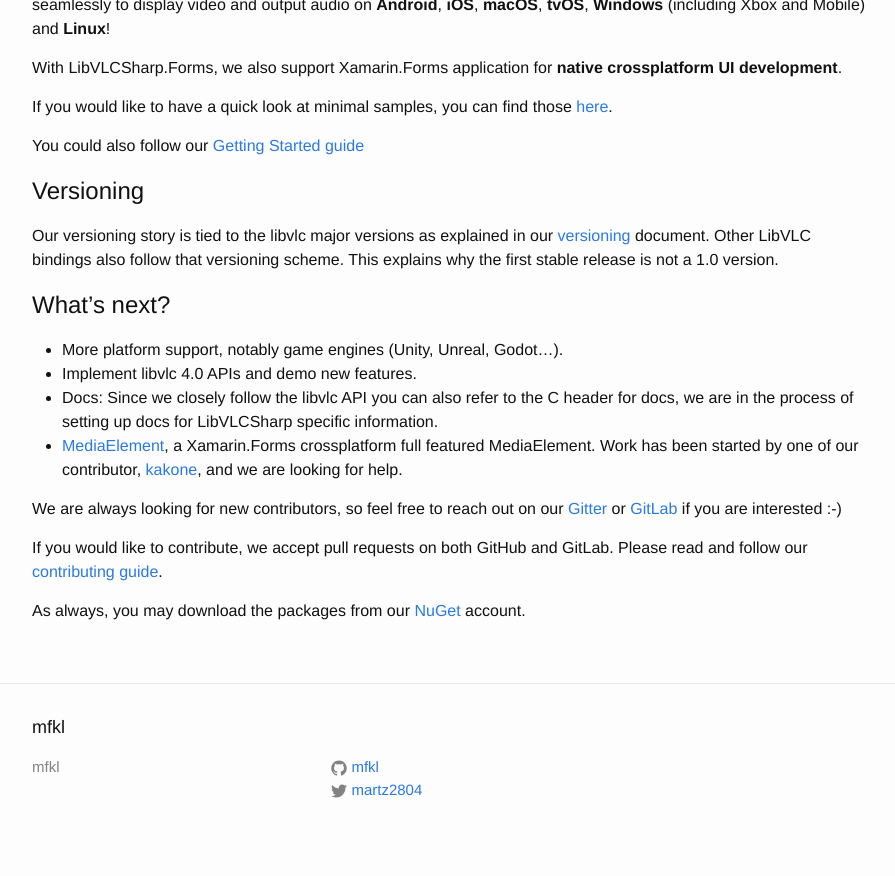
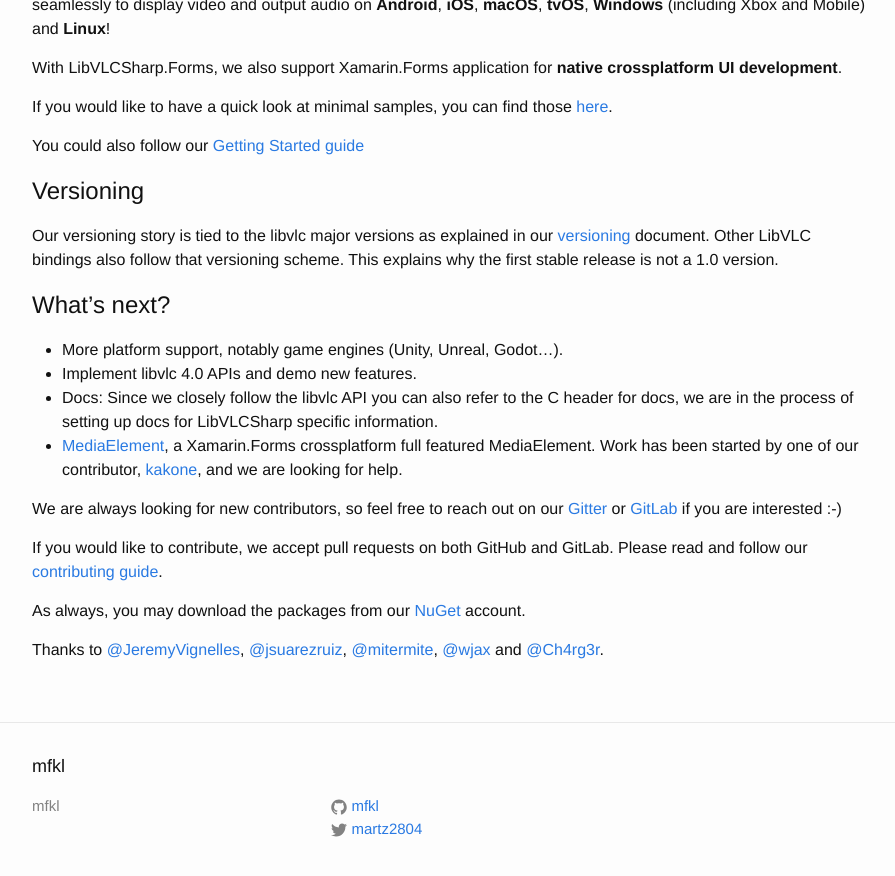
Before and after one commit to mfkl/mfkl.github.io, a Jekyll site: the page built from _posts/2019-05-13-LibVLCSharp-goes-stable.markdown, in a window 1280 px wide and 900 px high, scrolled down 1077 px. Shown: the top 876 px of the window, without its empty margins (188-1083 px from the left). Built offline with Jekyll 4.4.1, drawn with Linux system fonts in a browser that asks for light colours.

Commit message:
Add thanks

```diff
--- a/_posts/2019-05-13-LibVLCSharp-goes-stable.markdown
+++ b/_posts/2019-05-13-LibVLCSharp-goes-stable.markdown
@@ -62,3 +62,5 @@
 If you would like to contribute, we accept pull requests on both GitHub and GitLab. Please read and follow our [contributing guide](https://code.videolan.org/videolan/LibVLCSharp/blob/master/CONTRIBUTING.md).
 
 As always, you may download the packages from our [NuGet](https://www.nuget.org/profiles/videolan) account.
+
+Thanks to [@JeremyVignelles](https://twitter.com/JeremyVignelles), [@jsuarezruiz](https://twitter.com/jsuarezruiz), [@mitermite](https://twitter.com/mitermite), [@wjax](https://github.com/wjax) and [@Ch4rg3r](https://github.com/Ch4rg3r).
```
Also changed, not shown: 1 other file.
